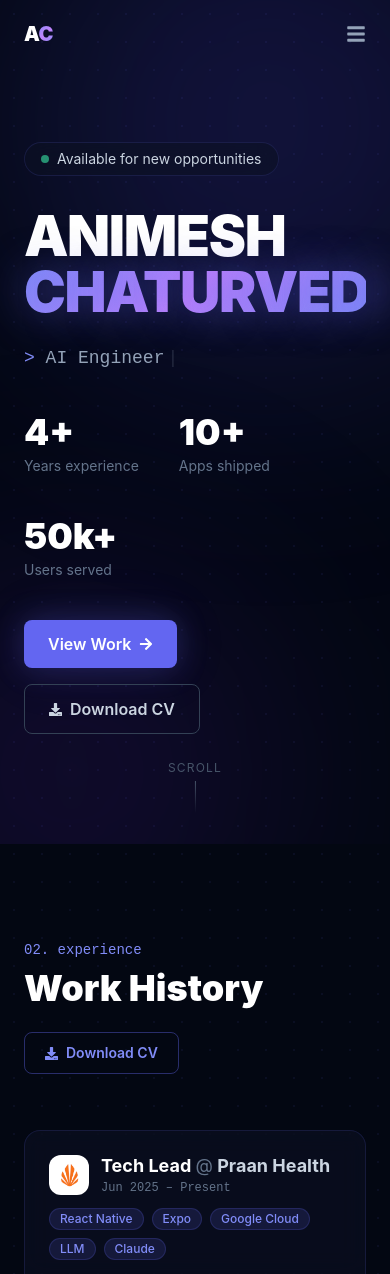
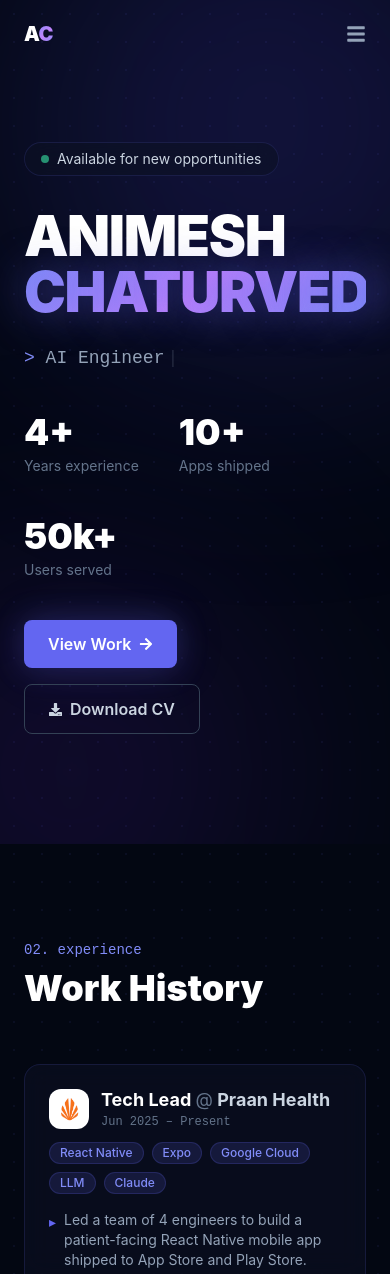
Before and after one commit to Animesh-chaturvedi/portfolio-ani, a Next.js app: page / in a window 390 px wide. Shown: the top 1274 px of the page. Built offline with nearby package versions, Linux system fonts and the light colour scheme.

Commit message:
fix: hide scroll hint and experience CV button on mobile

```diff
--- a/components/Experience.tsx
+++ b/components/Experience.tsx
@@ -119,7 +119,7 @@
           <a
             href="/Animesh_Resume.pdf"
             download
-            className="inline-flex items-center gap-2 px-5 py-2.5 rounded-lg border border-accent/40 text-accent-light hover:bg-accent-dim text-sm font-semibold transition"
+            className="hidden sm:inline-flex items-center gap-2 px-5 py-2.5 rounded-lg border border-accent/40 text-accent-light hover:bg-accent-dim text-sm font-semibold transition"
           >
             <FaDownload size={13} /> Download CV
           </a>
--- a/components/Hero.tsx
+++ b/components/Hero.tsx
@@ -117,7 +117,7 @@
         initial={{ opacity: 0 }}
         animate={{ opacity: 1 }}
         transition={{ delay: 2 }}
-        className="absolute bottom-8 left-1/2 -translate-x-1/2 flex flex-col items-center gap-1 text-slate-600"
+        className="absolute bottom-8 left-1/2 -translate-x-1/2 hidden sm:flex flex-col items-center gap-1 text-slate-600"
       >
         <span className="text-xs tracking-widest uppercase">Scroll</span>
         <motion.div
```
